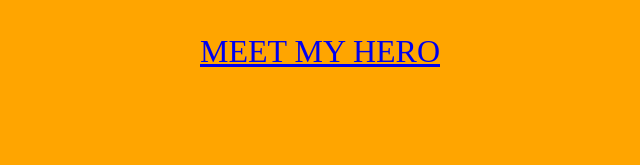
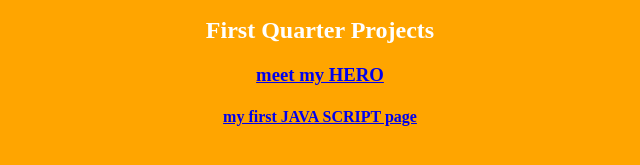
Before and after one commit to p3Crabbe22/myWebSite, a plain HTML site: page index.html in a window 1280 px wide. Shown: the part 369-534 px from the top of the page, without its empty margins (320-960 px from the left). Drawn offline with Linux system fonts and the light colour scheme.

Commit message:
Add files via upload

```diff
--- a/index.html
+++ b/index.html
@@ -10,13 +10,17 @@
     <h1> Welcome to my Awesome Website </h1>
     <img src="https://d2rdhxfof4qmbb.cloudfront.net/wp-content/uploads/20190410173608/Mountains-1024x683.jpg"/>
 
-</center>
+
+
+    <h2> First Quarter Projects </h2>
+   <h3>
+    <a href="hero.html"> meet my HERO </a>
+   <h4>
+    <a href="jsTester.html"> my first JAVA SCRIPT page </a>
 
     <br/>
     <br/>
-    <center>
-    <font size="6">
-    <a href="hero.html"> MEET MY HERO </a>
+
 
     </p>
 
```
